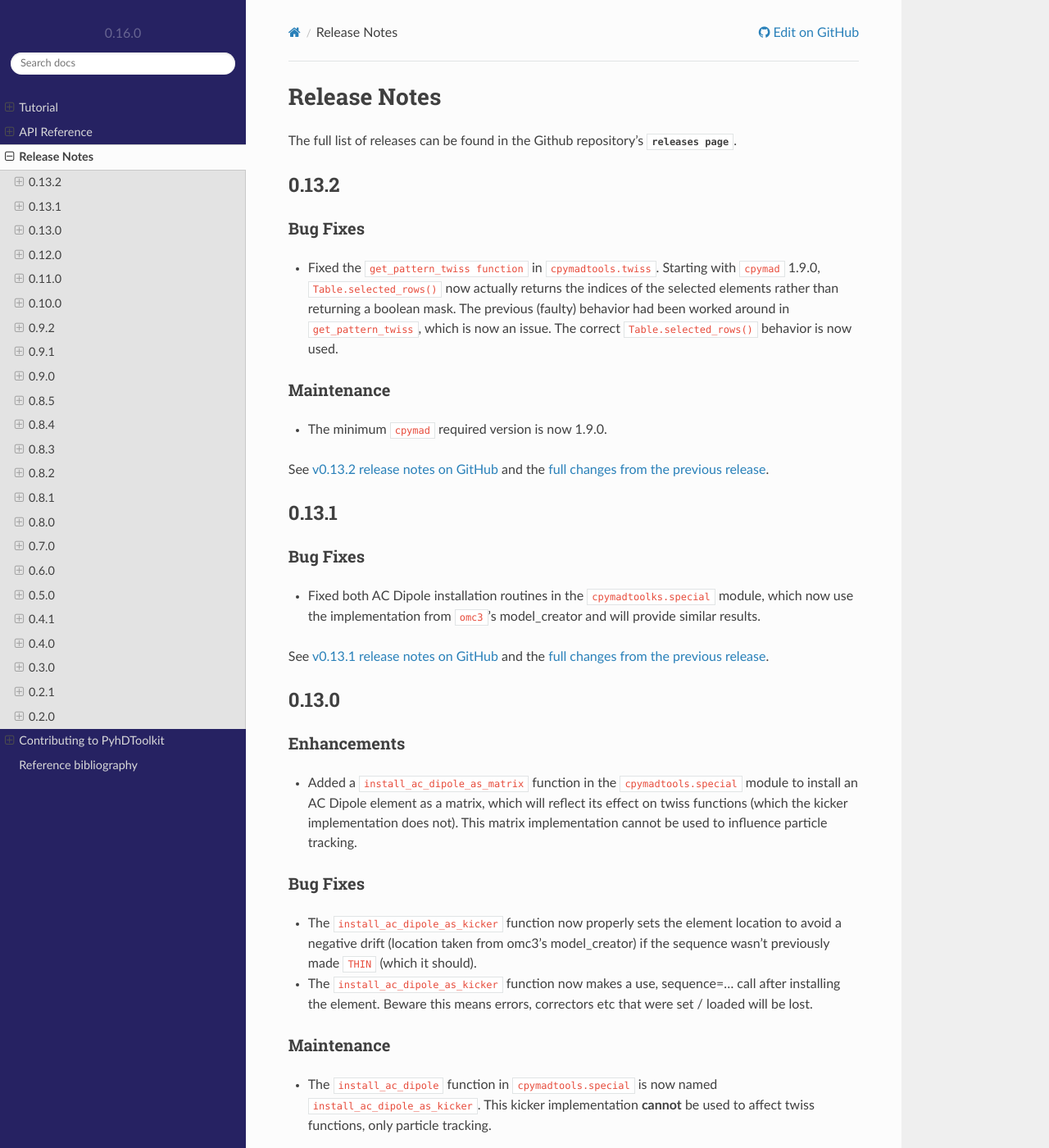
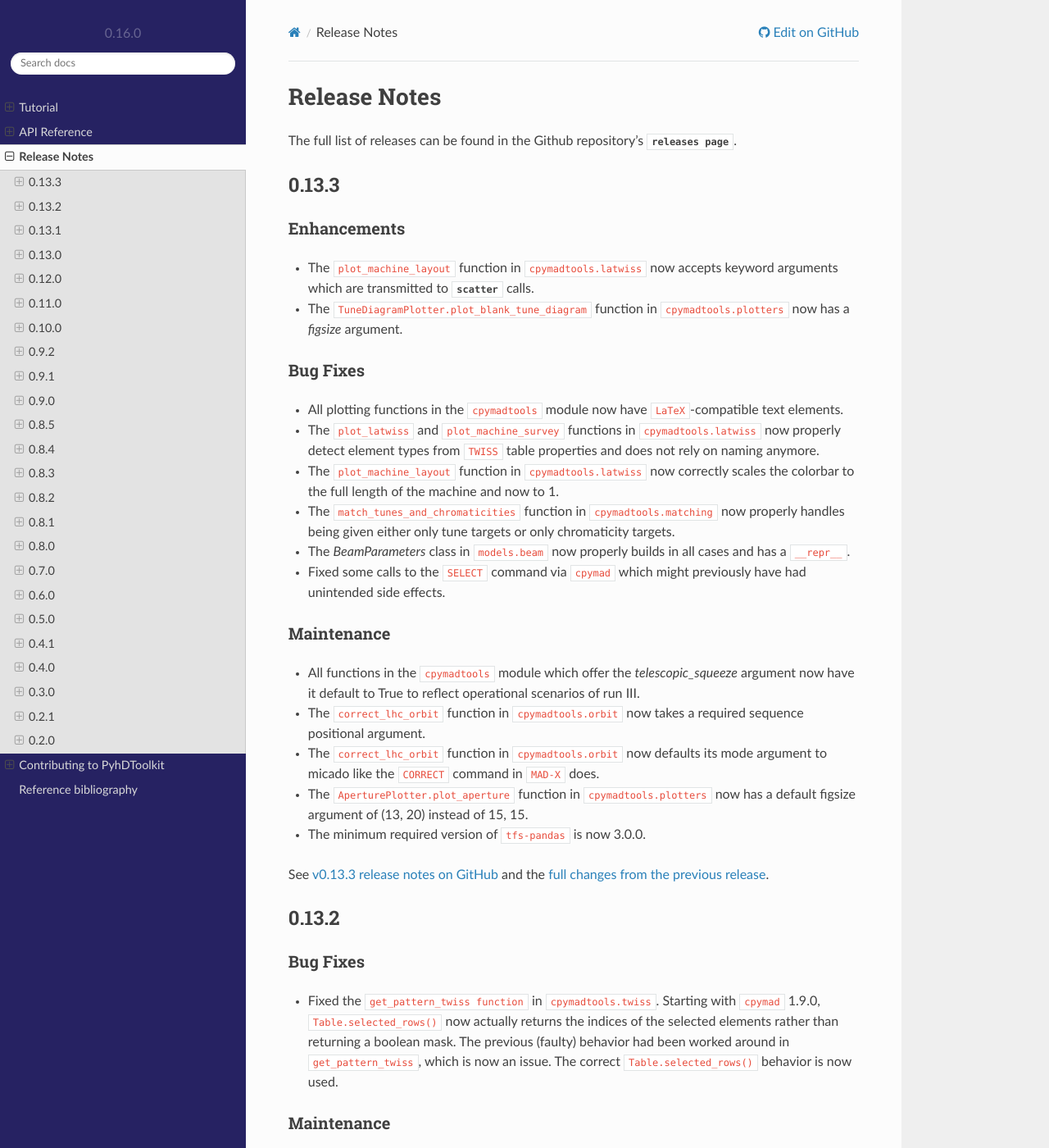
Before and after one commit to fsoubelet/PyhDToolkit, a Sphinx documentation site: the page built from docs/release.rst, in a window 1280 px wide and 1400 px high. Shown: the whole window at 82% size. Built offline with Sphinx 7.4.7 and the Read the Docs theme 2.0.0, drawn with Linux system fonts in a browser that asks for light colours; pages that are not in the unit, such as notebooks, are missing from menus; some of the changed text lies outside the part shown.

Commit message:
release 0.13.3

```diff
--- a/docs/release.rst
+++ b/docs/release.rst
@@ -2,6 +2,39 @@ Release Notes
 =============
 
 The full list of releases can be found in the Github repository's `releases page <https://github.com/fsoubelet/PyhDToolkit/releases>`.
+
+.. _release_0.13.3:
+
+0.13.3
+------
+
+Enhancements
+~~~~~~~~~~~~
+
+* The ``plot_machine_layout`` function in ``cpymadtools.latwiss`` now accepts keyword arguments which are transmitted to `~matplotlib.pyplot.scatter` calls.
+* The ``TuneDiagramPlotter.plot_blank_tune_diagram`` function in ``cpymadtools.plotters`` now has a *figsize* argument.
+
+Bug Fixes
+~~~~~~~~~
+
+* All plotting functions in the ``cpymadtools`` module now have ``LaTeX``-compatible text elements.
+* The ``plot_latwiss`` and ``plot_machine_survey`` functions in ``cpymadtools.latwiss`` now properly detect element types from ``TWISS`` table properties and does not rely on naming anymore.
+* The ``plot_machine_layout`` function in ``cpymadtools.latwiss`` now correctly scales the colorbar to the full length of the machine and now to 1.
+* The ``match_tunes_and_chromaticities`` function in ``cpymadtools.matching`` now properly handles being given either only tune targets or only chromaticity targets.
+* The *BeamParameters* class in ``models.beam`` now properly builds in all cases and has a ``__repr__``.
+* Fixed some calls to the ``SELECT`` command via ``cpymad`` which might previously have had unintended side effects.
+
+Maintenance
+~~~~~~~~~~~
+
+* All functions in the ``cpymadtools`` module which offer the *telescopic_squeeze* argument now have it default to True to reflect operational scenarios of run III.
+* The ``correct_lhc_orbit`` function in ``cpymadtools.orbit`` now takes a required sequence positional argument.
+* The ``correct_lhc_orbit`` function in ``cpymadtools.orbit`` now defaults its mode argument to micado like the ``CORRECT`` command in ``MAD-X`` does.
+* The ``AperturePlotter.plot_aperture`` function in ``cpymadtools.plotters`` now has a default figsize argument of (13, 20) instead of 15, 15.
+* The minimum required version of ``tfs-pandas`` is now 3.0.0.
+
+See `v0.13.3 release notes on GitHub <https://github.com/fsoubelet/PyhDToolkit/releases/tag/0.13.3>`_ and the `full changes from the previous release <https://github.com/fsoubelet/PyhDToolkit/compare/0.13.2...0.13.3>`_.
+
 
 .. _release_0.13.2:
 
@@ -142,7 +175,7 @@ Bug Fixes
 
 * The ``install_mpl_style`` function now installs the **.mplstyle** file also in the site-packages location for ``matplotlib``, which is sometimes where it will look when running ``plt.style.use("phd")``.
 * The closest tune approach routine now properly makes use of madx.batch() to restore settings.
-* The plotting functions in the ``cpymadtools.latwiss`` module have updated LaTeX-compatible labels.
+* The plotting functions in the ``cpymadtools.latwiss`` module have updated ``LaTeX``-compatible labels.
 * The ``plot_survey`` function in the ``cpymadtools.latwiss`` module now uses clearer markers to indicate the machine survey, properly matches the colormaps of the plotted dipoles and the colorbar when using ``show_elements=True`` and lets the user config handle savefig options.
 
 See `v0.9.2 release notes on GitHub <https://github.com/fsoubelet/PyhDToolkit/releases/tag/0.9.2>`_ and the `full changes from the previous release <https://github.com/fsoubelet/PyhDToolkit/compare/0.9.1...0.9.2>`_.
```
